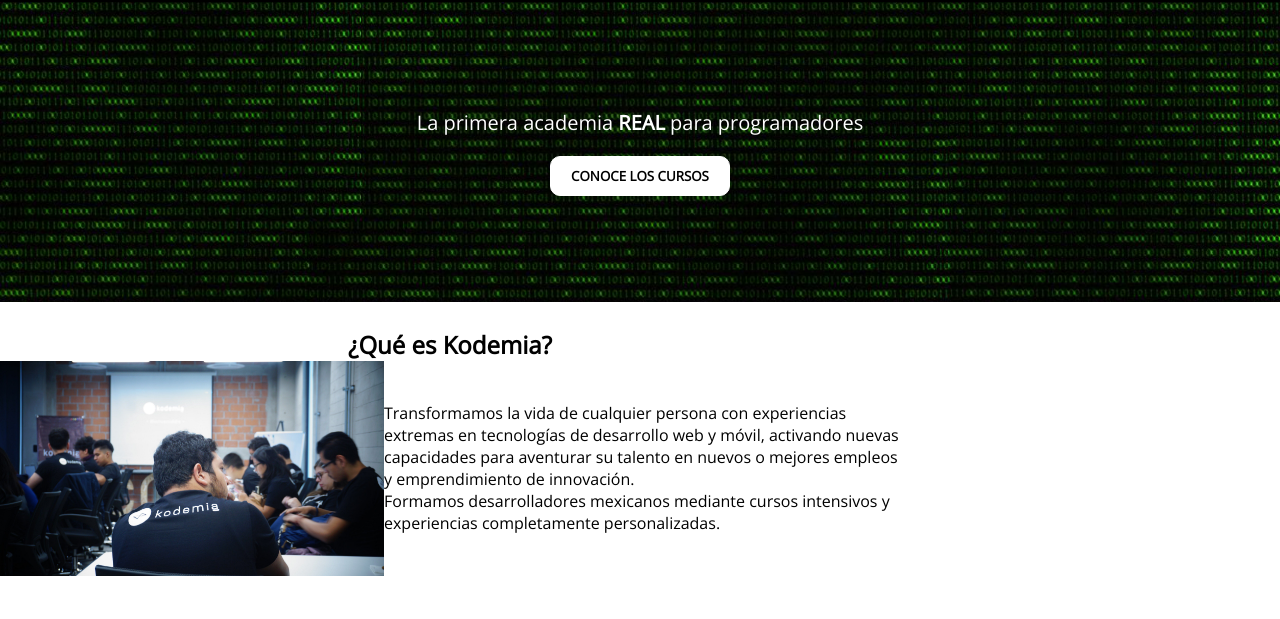
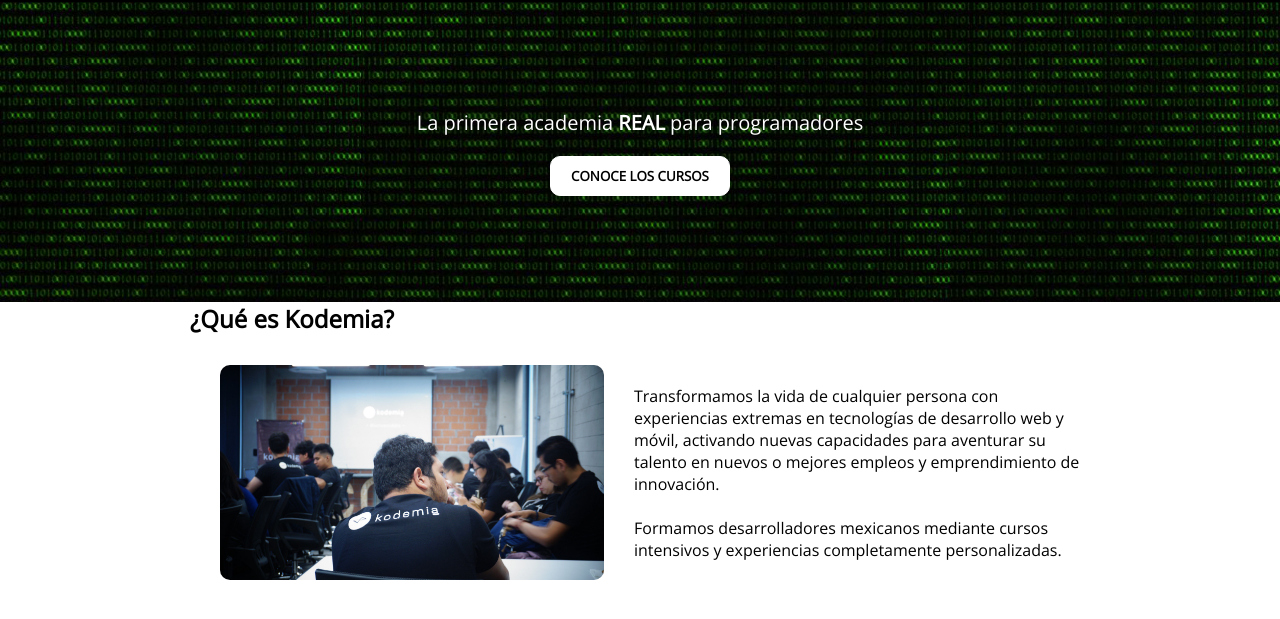
Before and after one commit to francko/kodeday, a plain HTML site: page index.html in a window 1280 px wide. Shown: the part 73-692 px from the top of the page. Drawn offline with nearby package versions, Linux system fonts and the light colour scheme.

Commit message:
Landing page concluida

```diff
--- a/css/main.css
+++ b/css/main.css
@@ -4,6 +4,13 @@
     padding: 0;
     margin: 0;
     font-family: 'Open Sans', sans-serif;
+}
+
+body{
+    display: flex;
+    justify-content: center;
+    align-items: center;
+    flex-direction: column;
 }
 
 header{
@@ -46,14 +53,14 @@ header img{
 section{
     max-width: 900px;
     min-height: 300px;
+    align-self: center;
+    width: 100%;
 }
 
 #content-description{
     display: flex;
     flex-direction: column;
-    justify-content: center;
-    align-items: center;
-    align-content: center;
+
 }
 
 #content-description .container{
@@ -64,4 +71,7 @@ section{
 
 #content-description .container img{
     width: 30vw;
+    height: auto;
+    border-radius: 10px;
+    margin: 30px;
 }
```
Also changed, not shown: index.html (+1 -1 lines).
